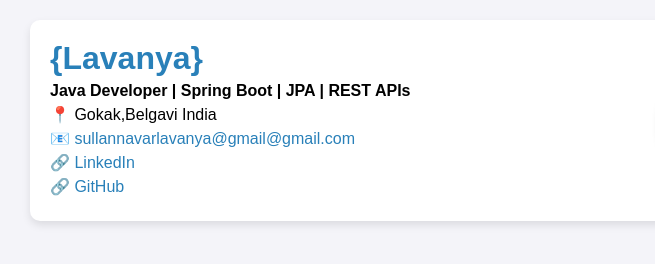
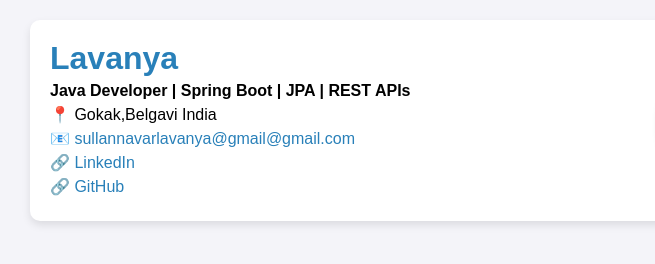
Before and after one commit to lavanya25y/profile, a plain HTML site: page index.html in a window 1280 px wide. Shown: the full height of the page, 210-865 px from the left. Drawn offline with Linux system fonts and the light colour scheme.

Commit message:
Add files via upload

```diff
--- a/index.html
+++ b/index.html
@@ -56,7 +56,7 @@
 <body>
     <div class="container">
         <div class="details">
-            <h1> {Lavanya}</h1>
+            <h1> Lavanya</h1>
             <p><strong>Java Developer | Spring Boot | JPA | REST APIs</strong></p>
             <p>📍 Gokak,Belgavi India</p>
             <p>📧 <a href="mailto:sullannavarlavanya@gmail.com">sullannavarlavanya@gmail@gmail.com</a></p>
```
